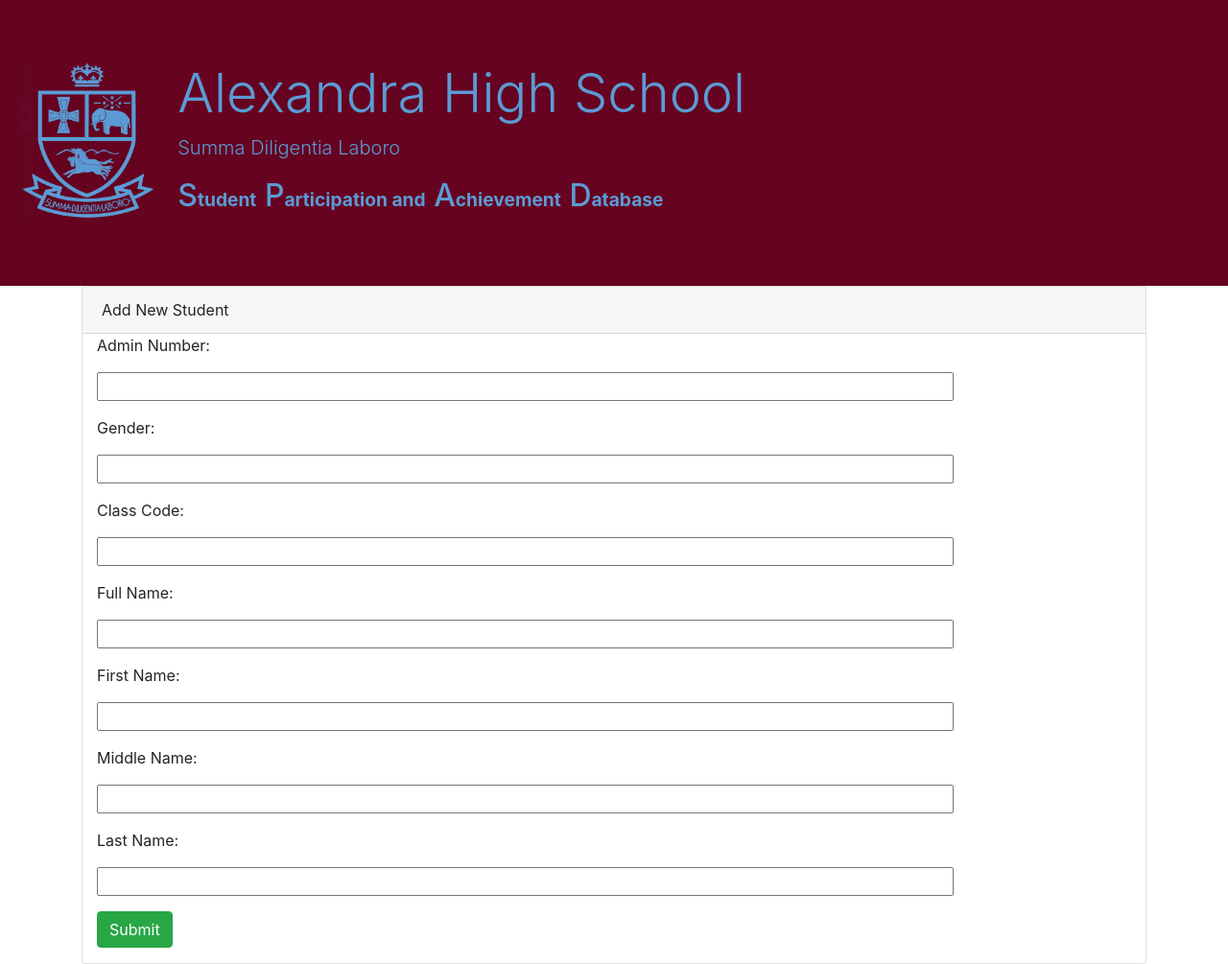
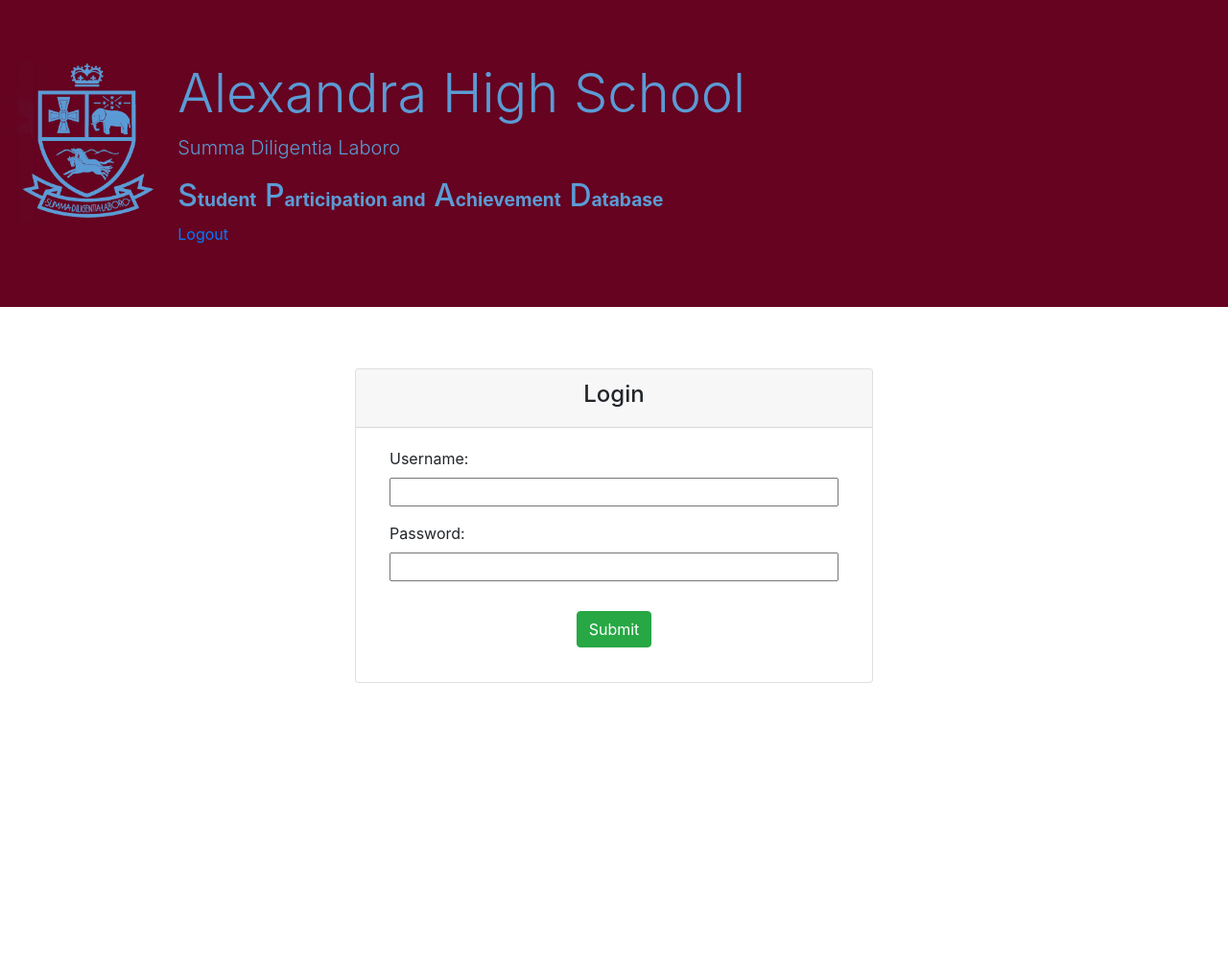
Before and after one commit to KiyashSha/sportsman_v01, a Django app: page /student/add/ in a window 1280 px wide. Shown: the whole page at 96% size. After the commit the page ends 712 px from the top, so only its background shows below. Run offline with Django 3.2, Linux system fonts and the light colour scheme; some libraries are stand-ins or nearby versions.

Commit message:
User Authentication Added

```diff
--- a/sportsman_v01/urls.py
+++ b/sportsman_v01/urls.py
@@ -3,9 +3,11 @@ from django.urls import path
 from django.conf import settings
 from django.conf.urls import include, url
 from django.conf.urls.static import static
+from students import views
 
 urlpatterns = [
     path('admin/', admin.site.urls),
+    path('', views.login_user,name='login_user'),
     path('student/', include('students.urls')),
 ]
 
--- a/students/urls.py
+++ b/students/urls.py
@@ -5,13 +5,15 @@ from . import views
 app_name = 'students'
 
 urlpatterns = [
-    path('students_all/', views.students_all, name="students_all"),
+    path('register-user', views.register_user, name='register_user'),
+    path('logout-user', views.logout_user, name='logout_user'),
+    path('students-all/', views.students_all, name="students_all"),
     path('details/<int:student_admno>/', views.student_details, name="student_details"),
-    path('add/',views.StudentCreate.as_view(), name="student_add"),
+    path('add/',views.create_student, name="create_student"),
     path('upload/', views.bulk_upload, name="bulk_upload"),
-    path('update/<int:pk>/',views.StudentUpdate.as_view(), name="student_update"),
+    path('update/<int:student_admno>/',views.update_student, name="student_update"),
     path('details/<int:student_admno>/add_sport/',views.add_sport, name="add_sport"),
-    path('<int:student_admno>/delete/<int:sport_id>',views.delete_song, name="sport_delete")
+    path('<int:student_admno>/delete/<int:sport_id>',views.delete_sport, name="sport_delete")
 ]
 
 #http://127.0.0.1:8000/student/detials/11485/
--- a/students/views.py
+++ b/students/views.py
@@ -1,166 +1,232 @@
 from django.views.generic.edit import CreateView, UpdateView, DeleteView
+from django.views.generic import View
 from django.shortcuts import render, redirect, get_object_or_404
 from django.core.files.storage import FileSystemStorage
+from django.core.paginator import Paginator, EmptyPage, PageNotAnInteger
 from django.conf import settings
 from django.http import HttpResponseRedirect
 from django.urls import reverse_lazy
-from .models import Student, Sport
-from .forms import SportForm
+from django.contrib.auth import authenticate, login, logout
 import os
 import xlrd
 
+from .models import Student, Sport
+from .forms import SportForm, UserForm, StudentForm
+
+def login_user(request):
+    if request.user.is_authenticated:
+        return render(request, 'students/login_form.html',{'error_message':'Already logged in as: %s'%request.user.username})
+    else:
+        if request.method == "POST":
+            username = request.POST['username']
+            password = request.POST['password']
+            user = authenticate(username=username, password=password)
+            if user is not None:
+                if user.is_active:
+                    login(request, user)
+                    return redirect('students:students_all')
+                else:
+                    return render(request, 'students/login_form.html', {'error_message': 'Your account has been disabled'})
+            else:
+                return render(request, 'students/login_form.html', {'error_message': 'Invalid login'})
+        return render(request, 'students/login_form.html')
+
 def students_all(request):
-    template = 'students/profile_all.html'
+    if not request.user.is_authenticated:
+        return render(request, 'students/login_form.html')
+    else:
+        template = 'students/profile_all.html'
 
-    students = Student.objects.all()
+        students_all = Student.objects.all().order_by('student_classcode')
 
+        page = request.GET.get('page')
+        paginator = Paginator(students_all,30)
 
-    context = {
-        'students' : students
-    }
+        try:
+            students = paginator.page(page)
+        except PageNotAnInteger:
+            students = paginator.page(1)
+        except EmptyPage:
+            students = paginator.page(paginator.num_pages)
 
-    return render(request, template, context)
+        return render(request, 'students/profile_all.html',{'students': students})
 
 def student_details(request, student_admno):
-    template = 'students/profile_details.html'
-    student = get_object_or_404(Student, student_admno=student_admno)
-    context = {
-        'student': student,
-        }
-
-    return render(request, template, context)
-
-def add_sport(request,student_admno):
-    form = SportForm(request.POST or None, request.FILES or None)
-    student = get_object_or_404(Student, pk=student_admno)
-    if form.is_valid():
-        sport = form.save(commit=False)
-        sport.student = student
-        sport.save()
-
-    if request.method == "POST":
-        return HttpResponseRedirect(('/student/details/%d/'%student_admno))
-
-    context = {
-        'student': student,
-        'form': form,
-    }
-
-    return render(request, 'students/sport_form.html', context)
-
-def delete_song(request, student_admno, sport_id):
-    student = get_object_or_404(Student, pk=student_admno)
-    sport = Sport.objects.get(pk=sport_id)
-    sport.delete()
-
-    if request.method == "POST":
-        return HttpResponseRedirect(('/student/details/%d/'%student_admno))
-
-    return render(request, 'students/profile_details.html', {'student': student})
-
-def bulk_upload(request):
-    template = 'students/bulk_upload.html'
-
-    global html_msg, uploaded_file_url, sheet, num_students
-
-    if request.method == 'POST' and 'submit_file' in request.POST:
-        myfile = request.FILES['myfile']
-        fs = FileSystemStorage(location='media/uploads',base_url=os.path.join(settings.MEDIA_URL,'uploads'))
-        filename = fs.save(myfile.name, myfile)
-        uploaded_file_url = fs.url(filename)
-        return render(request, template, {
-            'uploaded_file_url': uploaded_file_url
-        })
-
-    if "next" in request.POST:
-        database_dir = os.path.join(settings.MEDIA_ROOT,'uploads')
-        files = (os.listdir(database_dir))[0]
-        filename = database_dir +'/'+ files
-        database_loc = os.path.join(settings.MEDIA_ROOT,'uploads',filename)
-
-        workbook = xlrd.open_workbook(database_loc)
-        sheet = workbook.sheet_by_index(0)
-        num_students = sheet.nrows-1
-
-        html_msg = "You are about to Create %d New Student Profiles" %num_students
-
+    if not request.user.is_authenticated:
+        return render(request, 'students/login_form.html')
+    else:
+        template = 'students/profile_details.html'
+        student = get_object_or_404(Student, student_admno=student_admno)
         context = {
-            'uploaded_file_url': uploaded_file_url,
-            'msg' : html_msg,
+            'student': student,
             }
 
         return render(request, template, context)
 
-    if "execute" in request.POST:
-        objects = []
+def add_sport(request,student_admno):
+    if not request.user.is_authenticated:
+        return render(request, 'students/login_form.html')
+    else:
+        form = SportForm(request.POST or None, request.FILES or None)
+        student = get_object_or_404(Student, pk=student_admno)
+        if form.is_valid():
+            sport = form.save(commit=False)
+            sport.student = student
+            sport.save()
 
-        for i in range(num_students):
-            i += 1
-            row = sheet.row_values(i)
+        if request.method == "POST":
+            return HttpResponseRedirect(('/student/details/%d/'%student_admno))
 
-            admno = row[0]
-            gender = row[1]
-            classcode = row[2]
-            fullname = row[3]
-            first, *middle, last = fullname.split()
+        context = {
+            'student': student,
+            'form': form,
+        }
 
-            middle_name = ""
-            if not middle:
+        return render(request, 'students/sport_form.html', context)
+
+def delete_sport(request, student_admno, sport_id):
+    if not request.user.is_authenticated:
+        return render(request, 'students/login_form.html')
+    else:
+        student = get_object_or_404(Student, pk=student_admno)
+        sport = Sport.objects.get(pk=sport_id)
+        sport.delete()
+
+        if request.method == "POST":
+            return HttpResponseRedirect(('/student/details/%d/'%student_admno))
+
+        return render(request, 'students/profile_details.html', {'student': student})
+
+def bulk_upload(request):
+    if not request.user.is_authenticated:
+        return render(request, 'students/login_form.html')
+    else:
+        template = 'students/bulk_upload.html'
+
+        global html_msg, uploaded_file_url, sheet, num_students, database_loc
+
+        if request.method == 'POST' and 'submit_file' in request.POST:
+            myfile = request.FILES['myfile']
+            fs = FileSystemStorage(location=os.path.join(settings.MEDIA_URL,'uploads'),base_url=os.path.join(settings.MEDIA_URL,'uploads'))
+            filename = fs.save(myfile.name, myfile)
+            uploaded_file_url = fs.url(filename)
+            database_loc = os.path.join(settings.MEDIA_ROOT,'uploads',filename)
+            return render(request, template, {
+                'uploaded_file_url': uploaded_file_url
+            })
+
+        if "next" in request.POST:
+            workbook = xlrd.open_workbook(database_loc)
+            sheet = workbook.sheet_by_index(0)
+            num_students = sheet.nrows-1
+
+            html_msg = "You are about to Create %d New Student Profiles" %num_students
+
+            context = {
+                'uploaded_file_url': uploaded_file_url,
+                'msg' : html_msg,
+                }
+
+            return render(request, template, context)
+
+        if "execute" in request.POST:
+            objects = []
+
+            for i in range(num_students):
+                i += 1
+                row = sheet.row_values(i)
+
+                admno = row[0]
+                gender = row[1]
+                classcode = row[2]
+                fullname = row[3]
+                first, *middle, last = fullname.split()
+
                 middle_name = ""
-            else:
-                for n in middle:
-                    middle_name = middle_name + n + " "
-                middle_name = middle_name[:-1]
+                if not middle:
+                    middle_name = ""
+                else:
+                    for n in middle:
+                        middle_name = middle_name + n + " "
+                    middle_name = middle_name[:-1]
 
-            objects.append(
-                Student(
-                    student_admno = admno,
-                    student_gender = gender,
-                    student_classcode = classcode,
-                    student_fullname = fullname,
-                    student_firstname = first,
-                    student_middlename = middle_name,
-                    student_lastname = last
+                objects.append(
+                    Student(
+                        student_admno = admno,
+                        student_gender = gender,
+                        student_classcode = classcode,
+                        student_fullname = fullname,
+                        student_firstname = first,
+                        student_middlename = middle_name,
+                        student_lastname = last
+                        )
                     )
-                )
 
-        Student.objects.bulk_create(objects)
+            Student.objects.bulk_create(objects)
 
-        html_msg_1 = "%d New Student Profiles Created" %num_students
-        context = {
-            'uploaded_file_url': uploaded_file_url,
-            'msg' : html_msg,
-            'msg_1' : html_msg_1,
-        }
-        return render(request, template, context)
+            html_msg_1 = "%d New Student Profiles Created" %num_students
+            context = {
+                'uploaded_file_url': uploaded_file_url,
+                'msg' : html_msg,
+                'msg_1' : html_msg_1,
+            }
+            return render(request, template, context)
 
 
-    return render(request, template,)
+        return render(request, template,)
 
-class StudentCreate(CreateView):
-    model = Student
-    fields = [
-        'student_admno',
-        'student_gender',
-        'student_classcode',
-        'student_fullname',
-        'student_firstname',
-        'student_middlename',
-        'student_lastname'
-        ]
+def create_student(request):
+    if not request.user.is_authenticated:
+        return render(request, 'students/login_form.html')
+    else:
+        form = StudentForm(request.POST or None, request.FILES or None)
+        if form.is_valid():
+            student = form.save(commit=False)
+            student.save()
+            return render(request,'students/profile_details.html',{'student':student})
 
-    template_name = 'students/student_create_form.html'
+    context = {
+            "form": form,
+        }
 
-class StudentUpdate(UpdateView):
-    model = Student
-    fields = [
-        'student_admno',
-        'student_gender',
-        'student_classcode',
-        'student_fullname',
-        'student_firstname',
-        'student_middlename',
-        'student_lastname'
-        ]
+    return render(request, 'students/student_create_form.html', context)
 
-    template_name = 'students/student_update_form.html'
+def update_student(request, student_admno):
+    if not request.user.is_authenticated:
+        return render(request, 'students/login_form.html')
+    else:
+        student = Student.objects.get(pk=student_admno)
+        if request.method =='POST':
+            form = StudentForm(request.POST, instance=student)
+            if form.is_valid():
+                form.save()
+                return render(request,'students/profile_details.html',{'student':student})
+            else:
+                form = StudentForm(instance=student)
+        else:
+            form = StudentForm(instance=student)
+
+        return render(request,'students/student_update_form.html',{'form':form})
+
+def register_user(request):
+    form = UserForm(request.POST or None)
+    if form.is_valid():
+        user = form.save(commit=False)
+        username = form.cleaned_data['username']
+        password = form.cleaned_data['password']
+        user.set_password(password)
+        user.save()
+        user = authenticate(username=username, password=password)
+        if user is not None:
+            if user.is_active:
+                login(request, user)
+                return redirect('students:students_all')
+    context = {
+        "form": form,
+    }
+    return render(request, 'students/registration_form.html', context)
+
+def logout_user(request):
+    logout(request)
+
+    return redirect('login_user')
--- a/templates/base.html
+++ b/templates/base.html
@@ -34,13 +34,14 @@
       <div class="container-fluid" style="padding-left:30px;">
         <div class="row">
           <div class="col-2-md col-12-sm" style="padding-right:20px;">
-            {% load static %}
+            {% load staticfiles %}
             <img src="{% static 'img/alexhigh_logo_blue_transparent.png' %}" alt="" style="height: 170px">
           </div>
           <div class="col-10-md col-12-sm" style="color:#5b9bd5;">
             <h1 class="display-4">Alexandra High School</h1>
             <p class="lead">Summa Diligentia Laboro</p>
             <h2>S<b>tudent</b> P<b>articipation and</b> A<b>chievement</b> D<b>atabase</b></h2>
+            <a href="{% url 'students:logout_user' %}">Logout</a>
           </div>
         </div>
       </div>
--- /dev/null
+++ b/templates/students/login_form.html
@@ -0,0 +1,46 @@
+{% extends 'base.html' %}
+
+{% block content %}
+<div class="container" style="padding-top:5%">
+  <div class="row justify-content-center">
+    <div class="col-6" style="">
+      <div class="card">
+        <div class="card-header">
+            <div class="container text-center">
+              <h4>Login</h4>
+            </div>
+        </div>
+        <div class="card-body">
+        {% if error_message %}
+          <p><strong>{{ error_message }}</strong></p>
+        {% endif %}
+        <form class="form-horizontal" role="form" action="" method="post" enctype="multipart/form-data">
+            {% csrf_token %}
+            <div class="form-group">
+                <label class="control-label col-sm-6" for="id_username">
+                    Username:
+                </label>
+                <div class="col-sm-12">
+                    <input id="id_username" maxlength="30" name="username" type="text" style="width:100%">
+                </div>
+            </div>
+            <div class="form-group">
+                <label class="control-label col-sm-6" for="id_password">
+                    Password:
+                </label>
+                <div class="col-sm-12">
+                    <input id="id_password" maxlength="30" name="password" type="password" style="width:100%">
+                </div>
+            </div>
+            <div class="form-group" style="padding-top:15px">
+                <div class="col-sm-offset-2 col-sm-12 text-center">
+                    <button type="submit" class="btn btn-success">Submit</button>
+                </div>
+            </div>
+        </form>
+        </div>
+      </div>
+    </div>
+  </div>
+</div>
+{% endblock %}
```
Also changed, not shown: sportsman_v01/settings.py (+7 -2 lines), students/forms.py (+24 -1 lines), templates/students/login.html (deleted, +0 -24 lines), templates/students/profile_all.html (+29 -0 lines), templates/students/registration_form.html (added, +32 -0 lines), 2 other files.
